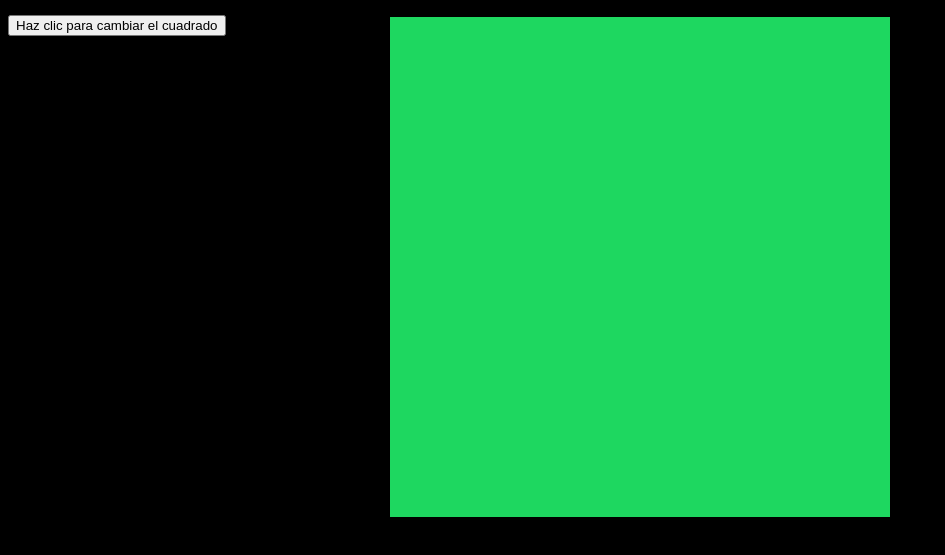
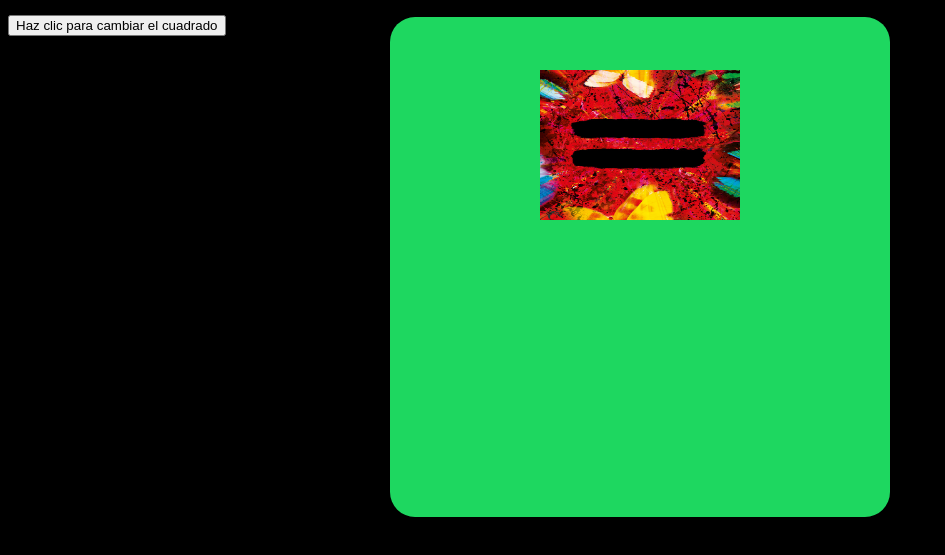
Before and after one commit to LuisGutierrerez18/MusicPlayer.io, a plain HTML site: page Tarea 3/Spotify.html in a window 1280 px wide. Shown: the part 133-688 px from the top of the page, without its empty margins (0-945 px from the left). Drawn offline with Linux system fonts and the light colour scheme.

Commit message:
Player and Image

```diff
--- a/Tarea 3/Spotify.html
+++ b/Tarea 3/Spotify.html
@@ -11,9 +11,15 @@
          <img src="images/spotify-white-icon.png" width="50">
     </div>
 
+    <div class="player"></div>
+
+    <div class = "Imagen_Cancion">
+        <img id = "imagen" src="images/Shivers.png" alt="Cancion 1" height="150" width="200">
+    </div>
+
     <h2>Spotify</h2>
 
-    <div class="player"></div>
+
     <button type="button" onclick="cambiarImagen()">Haz clic para cambiar el cuadrado</button>
 
 </body>
--- a/Tarea 3/style.css
+++ b/Tarea 3/style.css
@@ -12,6 +12,7 @@ body {
     color: red;
   }
   .player {
+    border-radius: 25px;
     width: 500px; /* Tamaño inicial */
     height: 500px;
     background-color: #1ed760; /* Color inicial */
@@ -32,3 +33,12 @@ body {
     width: 50px; /* Ajusta el tamaño de la imagen según sea necesario */
     height: auto;
 }
+
+.Imagen_Cancion{
+  /*width: 150x;
+  height: 1000px;*/
+  position: absolute;
+  top: 35%;
+  left: 50%;
+  transform: translate(-50%, -50%);
+}
```
Also changed, not shown: Tarea 3/images/Shivers.jpeg (deleted), Tarea 3/images/Shivers.png (added), 3 other files.
